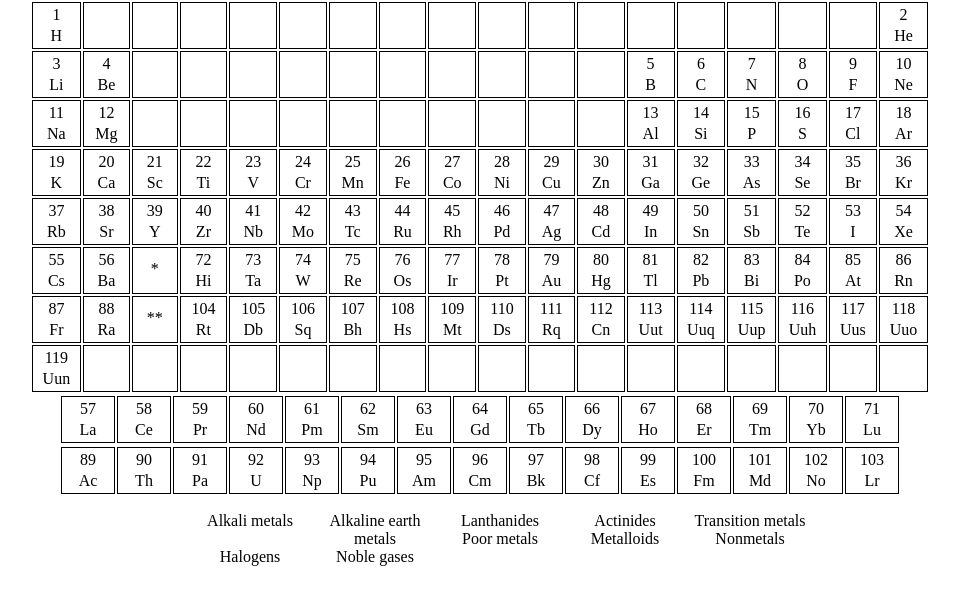
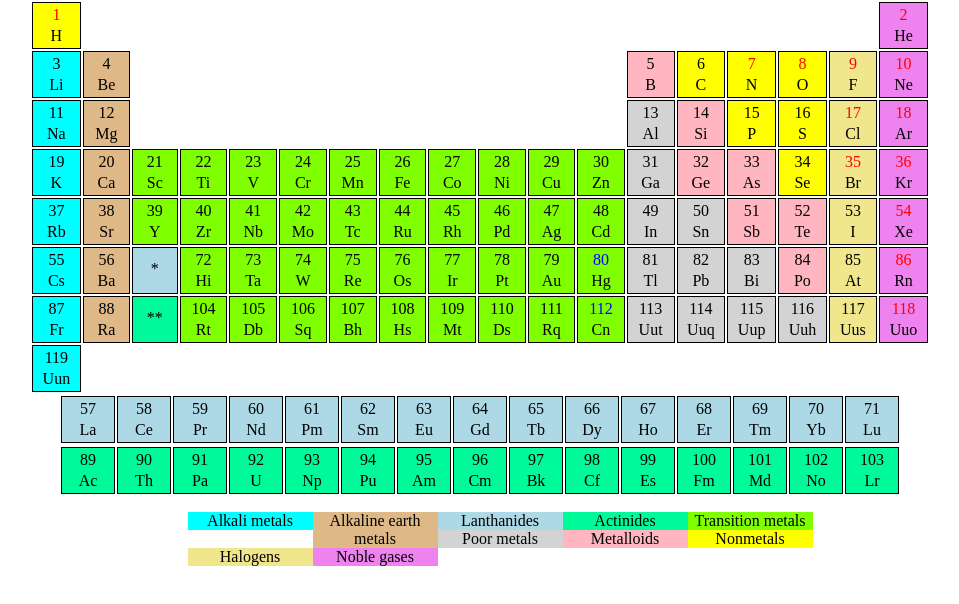
Before and after one commit to cameronboyer/P-Table, a plain HTML site: page linearPT.html in a window 1280 px wide. Shown: the whole page, without its empty margins (160-1119 px from the left). Drawn offline with Linux system fonts and the light colour scheme.

Commit message:
ids to classes
the ids were all changed to classes in the html so the css needed to
reflect that

```diff
--- a/colorsCSS.css
+++ b/colorsCSS.css
@@ -12,71 +12,71 @@ body p{
 	padding:1px;
 	margin:1px;
 }
-#alkaliMetals {
+.alkaliMetals {
 
 background-color: aqua;
 
 }
 
-#Alkaline_earth_metals{
+.Alkaline_earth_metals{
 
 background-color:  BurlyWood;
 
 }
 
-#Transition_metals{
+.Transition_metals{
 
 background-color:  Chartreuse;
 }
 
-#Metalloid{
+.Metalloid{
 
 background-color:  LightPink;
 
 }
 
-#Lanthanides{
+.Lanthanides{
 
 background-color:  LightBlue;
 }
 
-#Actinides{
+.Actinides{
 
 background-color:  MediumSpringGreen;
 
 }
 
-#Nonmetals{
+.Nonmetals{
 
 background-color:  Yellow;
 }
 
-#nonmetalsS{
+.nonmetalsS{
 	border:2px;
 }
 
-#Halogens{
+.Halogens{
 
 background-color:  Khaki;
 
 }
 
-#Noble_gases{
+.Noble_gases{
 
 background-color:  Violet;
 }
 
-#Poor_Metals{
+.Poor_Metals{
 	background-color:lightgrey;
 }
-#empty{
+.empty{
 	border-style:none;
 }
 
-#gas{
+.gas{
 	color:red;
 }
 
-#liquid{
+.liquid{
 	color:blue;
 }
```
